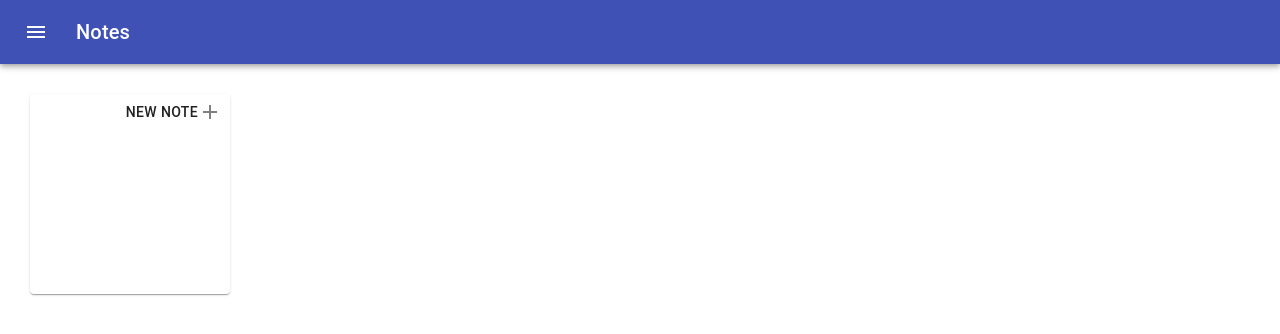
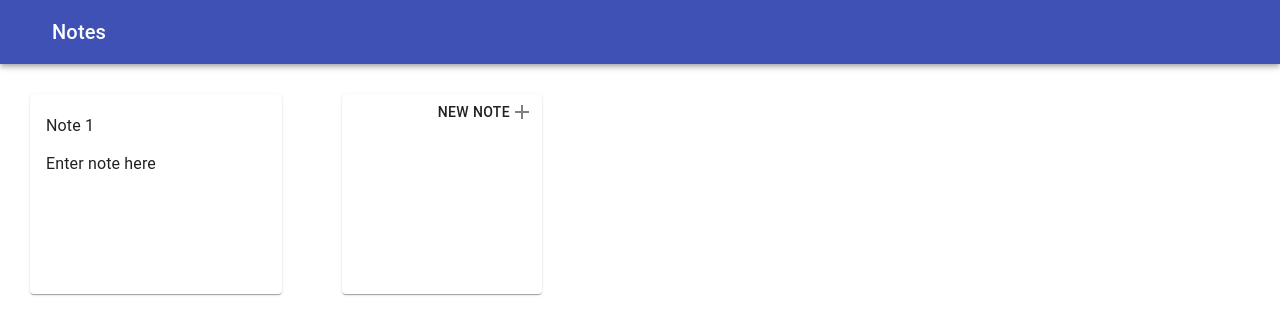
Before and after one commit to colemanjenkins/notes-app, a React (Create React App) app in the folder notes-app/: page / in a window 1280 px wide. Shown: the top 334 px of the page. Built offline with nearby package versions, Linux system fonts and the light colour scheme.

Commit message:
some last changes for right now

```diff
--- a/notes-app/src/App.js
+++ b/notes-app/src/App.js
@@ -1,50 +1,26 @@
 import React, { Component } from 'react';
 import Title from './Title.js';
-import NoteView from './NoteView.js';
+// import NoteView from './NoteView.js';
 import Note from './Note.js';
 import CreateNote from './CreateNote.js';
 import './App.css';
 
 
-const defaultNotes = [
-  {
-    title: "Note 1",
-    content: "Enter text here",
-  },
-  {
-    title: "Note 2",
-    content: "Enter text here",
-  },
-  {
-    title: "Note 3",
-    content: "Enter text here",
-  },
-];
-
 class App extends Component {
   constructor(props) {
     super(props);
     this.state = {
-      notes: []
+      notes: [
+        {
+          title: "Note 1",
+          content: "Enter note here",
+        }]
     };
   }
 
   createNewNote = () => {
-    // console.log("Create new note triggered\n");
-    // this.setState(prevState => {
-    //   return {
-    //     notes:
-    //       [...prevState.notes,
-    //       {
-    //         title: "Default",
-    //         content: "Enter note here"
-    //       }
-    //       ]
-    //   };
-    // });
-
     const newNote = {
-      title: "Note ".concat(this.state.notes.length + 1),
+      title: "Note " + (this.state.notes.length + 1),
       content: "Enter note here"
     };
     this.setState(prevState => {
--- a/notes-app/src/CreateNote.js
+++ b/notes-app/src/CreateNote.js
@@ -6,10 +6,6 @@ import Button from '@material-ui/core/Button';
 import './CreateNote.css'
 
 class CreateNote extends Component {
-    constructor(props) {
-        super(props);
-
-    }
 
     render() {
         return (
--- a/notes-app/src/Note.css
+++ b/notes-app/src/Note.css
@@ -19,8 +19,8 @@
 }
 
 .title {
-    font-size: 14;
-    color: gray;
+    font-size: 14px;
+    color: white;
 }
 
 .bullet {
@@ -28,3 +28,7 @@
     margin: 0 2px;
     transform: scale(0.8);
 }
+
+.noteBody {
+    color: red;
+}
--- a/notes-app/src/Note.js
+++ b/notes-app/src/Note.js
@@ -1,21 +1,15 @@
 import React, { Component } from 'react';
-import { makeStyles } from '@material-ui/core/styles';
+// import { makeStyles } from '@material-ui/core/styles';
 import Card from '@material-ui/core/Card';
-import CardActions from '@material-ui/core/CardActions';
+// import CardActions from '@material-ui/core/CardActions';
 import CardContent from '@material-ui/core/CardContent';
-import Button from '@material-ui/core/Button';
+// import Button from '@material-ui/core/Button';
 import Typography from '@material-ui/core/Typography';
 import InputBase from '@material-ui/core/InputBase';
 import './Note.css';
 
 
 class Note extends Component {
-
-
-    constructor(props) {
-        super(props);
-
-    };
 
     render() {
         return (
@@ -28,7 +22,7 @@ class Note extends Component {
                             inputProps={{ 'aria-label': 'naked' }}
                         />
                     </Typography>
-                    <Typography className='noteBody'>
+                    <Typography className="noteBody" style={{ color: "red" }}>
                         <InputBase
                             defaultValue={this.props.content}
                             inputProps={{ 'aria-label': 'naked' }}
--- a/notes-app/src/Title.js
+++ b/notes-app/src/Title.js
@@ -1,4 +1,4 @@
-import React, { Component } from 'react';
+import React from 'react';
 
 /*
 Material UI Components
@@ -7,9 +7,9 @@ import AppBar from '@material-ui/core/AppBar';
 import { makeStyles } from '@material-ui/core/styles';
 import Toolbar from '@material-ui/core/Toolbar';
 import Typography from '@material-ui/core/Typography';
-import Button from '@material-ui/core/Button';
+// import Button from '@material-ui/core/Button';
 import IconButton from '@material-ui/core/IconButton';
-import MenuIcon from '@material-ui/icons/Menu';
+// import MenuIcon from '@material-ui/icons/Menu';
 
 /*
 In order to make the drop down menu useful
@@ -35,11 +35,22 @@ export default function Title() {
     const classes = useStyles();
 
     return (
+        // <div className={classes.root}>
+        //     <AppBar position="static">
+        //         <Toolbar>
+        //             <IconButton edge="start" className={classes.menuButton} color="inherit" aria-label="menu">
+        //                 <MenuIcon />
+        //             </IconButton>
+        //             <Typography variant="h6" className={classes.title}>
+        //                 Notes
+        //             </Typography>
+        //         </Toolbar>
+        //     </AppBar>
+        // </div>
         <div className={classes.root}>
             <AppBar position="static">
                 <Toolbar>
                     <IconButton edge="start" className={classes.menuButton} color="inherit" aria-label="menu">
-                        <MenuIcon />
                     </IconButton>
                     <Typography variant="h6" className={classes.title}>
                         Notes
```
